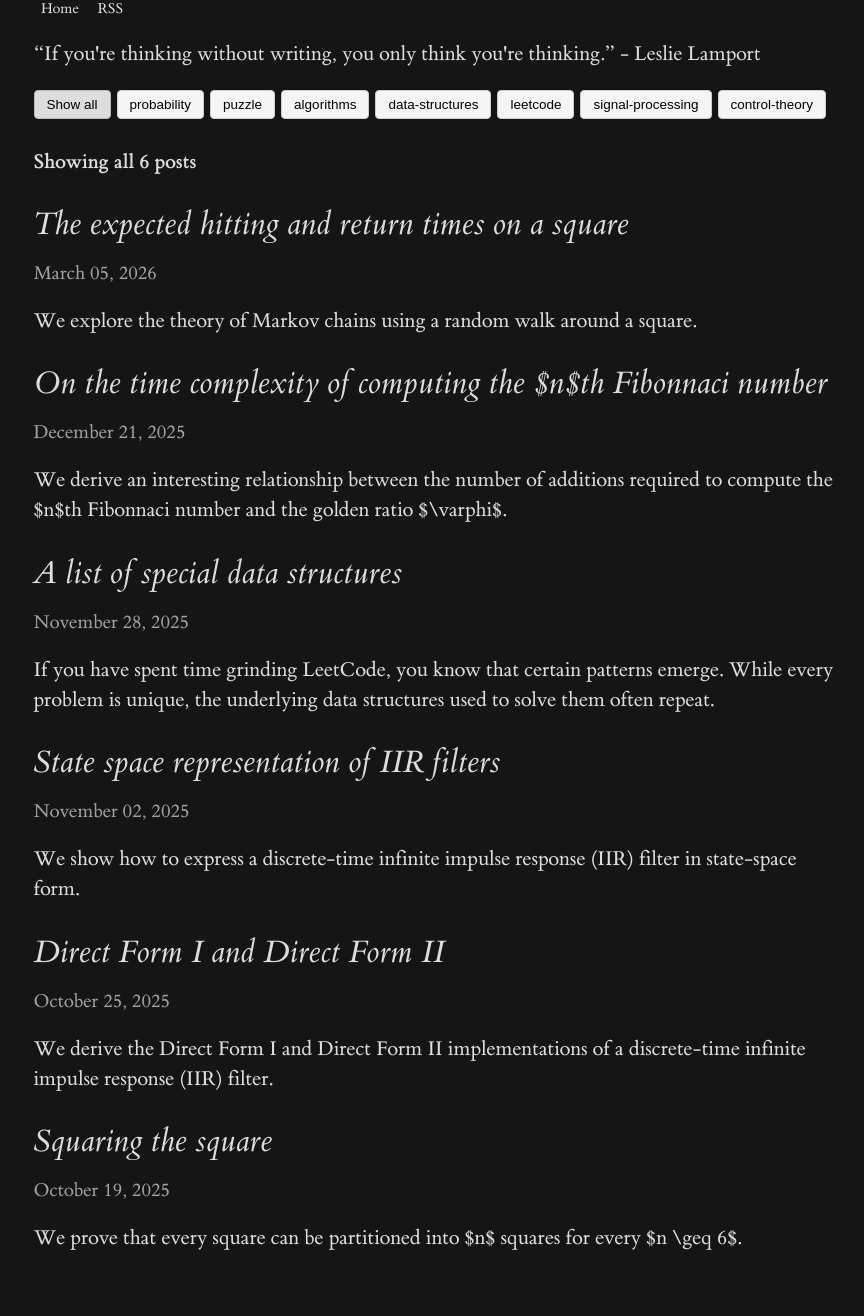
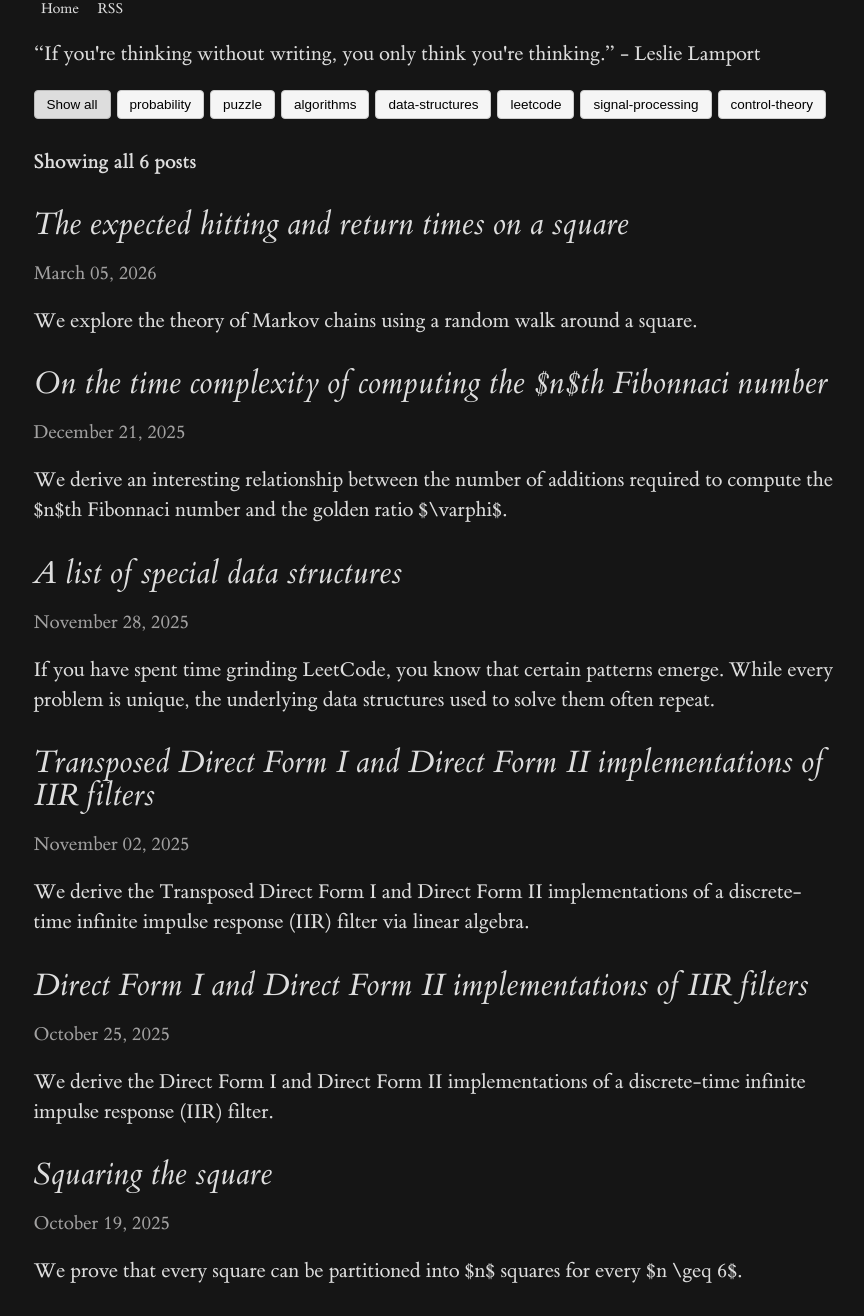
Before and after one commit to mhdadk/mhdadk.github.io, a Jekyll site: the page built from blog.html, in a window 1280 px wide. Shown: the whole page, without its empty margins (199-1063 px from the left). Built offline with Jekyll 4.4.1, drawn with Linux system fonts in a browser that asks for light colours; a script that is not in the unit is left out; before the commit the page ends 1283 px from its top, so only the background shows below that; some of the changed lines change nothing that is shown.

Commit message:
transposed df1 and df2

```diff
--- /dev/null
+++ b/_posts/2025-10-25-iir-direct-form-I-and-direct-form-II.md
@@ -0,0 +1,118 @@
+---
+title: "Direct Form I and Direct Form II implementations of IIR filters"
+layout: post
+excerpt: "We derive the Direct Form I and Direct Form II implementations of a discrete-time infinite impulse response (IIR) filter."
+tags:
+  - signal-processing
+---
+We derive the Direct Form I and Direct Form II implementations of a discrete-time infinite impulse response (IIR) filter.
+
+When I first encouuntered the Direct Form I (DF1) and Direct Form II (DF2) structures in a signal processing course, I could not find a derivation for where they came from. Moreover, if I did find a derivation, it would often be in graphical form without a mathematical derivation to accompany it.
+
+The purpose of this post is to provide a clear and comprehensive derivation of these two implementations.
+
+## Preliminaries
+
+Consider the transfer function $H(z)$ of a general discrete-time IIR filter, such that
+
+$$
+\begin{equation}
+H(z) = \frac{Y(z)}{U(z)} = \frac{b_0 + b_1z^{-1} + \cdots + b_{N-1}z^{-(N-1)}}{1 + a_1z^{-1} + \cdots + a_Mz^{-M}} \label{iir_tf}
+\end{equation}
+$$
+
+Note that $H(z)$ consists of an all-zero IIR filter (i.e., an FIR filter) cascaded with an all-pole IIR filter, such that
+
+$$
+\begin{align*}
+H(z) &= \frac{b_0 + b_1z^{-1} + \cdots + b_{N-1}z^{-(N-1)}}{1 + a_1z^{-1} + \cdots + a_Mz^{-M}} \\
+&= \left(b_0 + b_1z^{-1} + \cdots + b_{N-1}z^{-(N-1)}\right) \cdot \frac{1}{1 + a_1z^{-1} + \cdots + a_Mz^{-M}} \\
+&= H_b(z) \cdot H_a(z)
+\end{align*}
+$$
+
+where
+
+$$
+\begin{align}
+H_b(z) &= b_0 + b_1z^{-1} + \cdots + b_{N-1}z^{-(N-1)} \label{iir_allzero} \\
+H_a(z) &= \frac{1}{1 + a_1z^{-1} + \cdots + a_Mz^{-M}} \label{iir_allpole}
+\end{align}
+$$
+
+We now map $H_b(z)$ and $H_a(z)$ to their corresponding difference equations in the time domain as follows.
+
+$$
+\begin{align}
+H_b(z) = \frac{Y_b(z)}{U_b(z)} &= b_0 + b_1z^{-1} + \cdots + b_{N-1}z^{-(N-1)} \nonumber \\
+
+Y_b(z) &= b_0U_b(z) + b_1U_b(z)z^{-1} + \cdots + b_{N-1}U_b(z)z^{-(N-1)} \nonumber \\
+
+y_b[k] &= b_0u_b[k] + b_1u_b[k-1] + \cdots + b_{N-1}u_b[k-(N-1)] \nonumber \\
+
+&= b_0u_b[k] + \sum_{i=1}^{N-1} b_i \cdot u_b[k - i] \label{iir_allzero_out} \\
+
+H_a(z) = \frac{Y_a(z)}{U_a(z)} &= \frac{1}{1 + a_1z^{-1} + \cdots + a_Mz^{-M}} \nonumber \\
+
+Y_a(z) + a_1Y_a(z)z^{-1} + \cdots + a_MY_a(z)z^{-M} &= U_a(z) \nonumber \\
+
+y_a[k] + a_1y_a[k-1] + \cdots + a_My_a[k-M] &= u_a[k] \nonumber \\
+
+y_a[k] &= u_a[k] - a_1y_a[k-1] - \cdots - a_My_a[k-M] \nonumber \\
+
+&= u_a[k] + \sum_{j = 1}^M -a_j \cdot y_a[k - j] \label{iir_allpole_out}
+\end{align}
+$$
+
+where $u_b[k], y_b[k],$ and $b_0,\dots,b_{N-1}$ are the input, output, and $N$ feedforward coefficients, respectively, associated with the all-zero IIR filter and $u_a[k], y_a[k],$ and $a_1,\dots,a_M$ are the input, output, and $M$ feedback coefficients, respectively, associated with the all-pole IIR filter.
+
+To summarize, the input $u_b[k]$ and output $y_b[k]$ of the all-zero IIR filter $H_b(z)$ are related by the difference equation,
+
+$$
+\begin{equation}
+y_b[k] = b_0u_b[k] + \sum_{i=1}^{N-1} b_i \cdot u_b[k - i] \label{iir_allzero_out2}
+\end{equation}
+$$
+
+and the input $u_a[k]$ and output $y_a[k]$ of the all-pole IIR filter $H_a(z)$ are related by the difference equation,
+
+$$
+\begin{equation}
+y_a[k] = u_a[k] + \sum_{j = 1}^M -a_j \cdot y_a[k - j] \label{iir_allpole_out2}
+\end{equation}
+$$
+
+## Direct Form I
+
+In a DF1 implementation of an IIR filter, the input $u[k]$ is passed into the all-zero filter $H_b(z)$ first and the output of the all-zero filter is input to the all-pole filter $H_a(z)$ to produce the output $y[k]$. In other words, $u_b[k] = u[k]$, $y_b[k] = u_a[k]$, and $y_a[k] = y[k]$ for each $k$ such that
+
+$$
+\begin{align}
+u_a[k] &= b_0u[k] + \sum_{i=1}^{N-1} b_i \cdot u[k - i] \label{iir_df1_in} \\
+y[k] &= u_a[k] + \sum_{j = 1}^M -a_j \cdot y[k - j] \label{iir_df1_out}
+\end{align}
+$$
+
+Note that the terms $u[k - 1],\dots,u[k-(N-1)]$ and $y[k - 1],\dots,y[k-M]$ are obtained from memory from a previous iteration. Hence, the DF1 structure requires memory for $N - 1 + M$ floating-point numbers.
+
+## Direct Form II
+
+In a DF2 implementation of an IIR filter, the input $u[k]$ is passed into the all-pole filter $H_a(z)$ first and the output of the all-pole filter is input to the all-zero filter $H_b(z)$ to produce the output $y[k]$.
+
+In contrast to the DF1 structure, the order of the all-pole and all-zero IIR filters are reversed. Moreover, $u_a[k] = u[k]$, $y_a[k] = u_b[k]$, and $y_b[k] = y[k]$ for each $k$ such that
+
+$$
+\begin{align}
+u_b[k] &= u[k] + \sum_{j = 1}^M -a_j \cdot u_b[k - j] \label{iir_df2_in} \\
+y[k] &= b_0u_b[k] + \sum_{i=1}^{N-1} b_i \cdot u_b[k - i] \label{iir_df2_out}
+\end{align}
+$$
+
+Note that the terms $u_b[k - 1],\dots,u_b[k-M],\dots,u_b[k-(N-1)]$ are obtained from memory from a previous iteration.
+
+In contrast to the DF1 structure, which requires memory for $N - 1 + M$ floating-point numbers, the DF2 structure requires memory for only $\max(N-1, M)$ floating-point numbers. Because $\max(N-1, M) < N - 1 + M$ when $N - 1 > 0$ and $M > 0$, then the DF2 structure requires less memory than the DF1 structure.
+
+## Transposed Direct Form I and Direct Form II
+
+For a derivation of the Transposed Direct Form I and Direct Form II structures, see
+[Transposed Direct Form I and Direct Form II implementations of IIR filters](/blog/iir-transposed-direct-form-I-and-direct-form-II).
--- a/_posts/2025-11-02-iir-direct-forms-state-space.md
+++ b/_posts/2025-11-02-iir-transposed-direct-form-I-and-direct-form-II.md
@@ -1,11 +1,13 @@
 ---
-title: "State space representation of IIR filters"
+title: "Transposed Direct Form I and Direct Form II implementations of IIR filters"
 layout: post
+excerpt: "We derive the Transposed Direct Form I and Direct Form II implementations of a discrete-time infinite impulse response (IIR) filter via linear algebra."
 tags:
   - signal-processing
   - control-theory
 ---
-We show how to express a discrete-time infinite impulse response (IIR) filter in state-space form.
+We derive the Transposed Direct Form I and Direct Form II implementations of a
+discrete-time infinite impulse response (IIR) filter via linear algebra.
 
 Linear and time-invariant (LTI) filters are not often expressed in state-space form since in filtering applications, we have control over the filter and not the input signal, while in control applications, the opposite is true. Nonetheless, expressing LTI filters in state-space form offers another way of analyzing the filter and bridges the fields of signal processing and control theory.
 
```
Also changed, not shown: _drafts/2025-10-25-iir-direct-forms.md (renamed from _posts/2025-10-25-iir-direct-forms.md).
